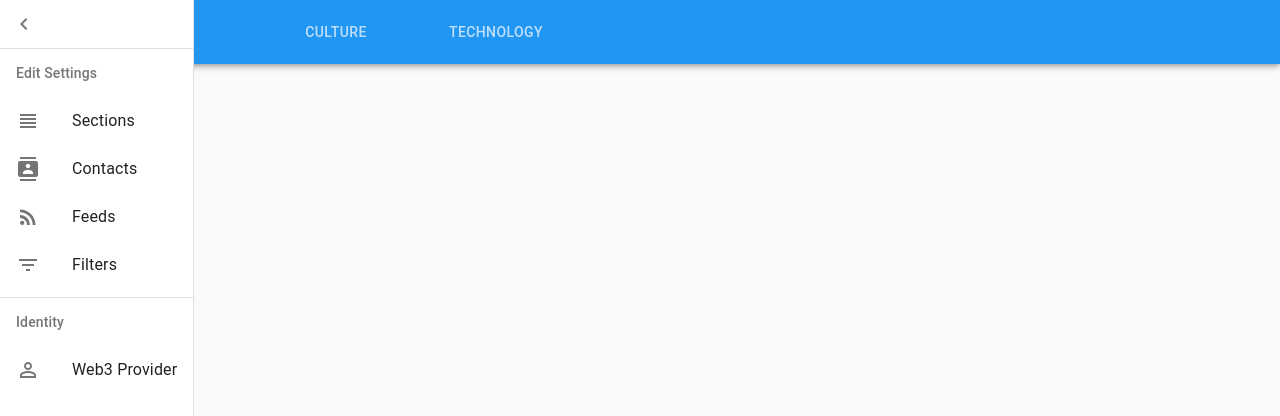
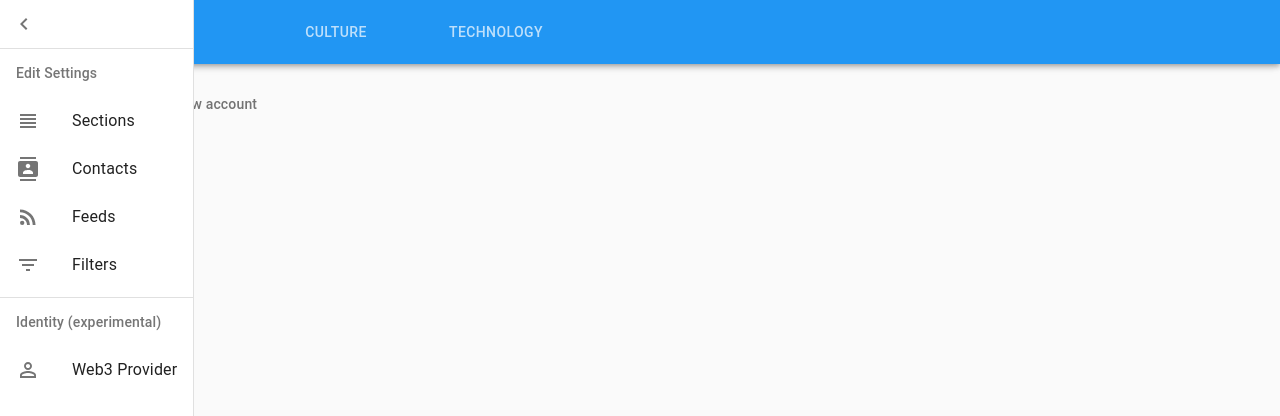
Before and after one commit to colealbon/cafe-society, a React app: page /web3-account-list in a window 1280 px wide. Both pictures are taken after a click on the button "Open drawer". Shown: the top 416 px of the page. Built offline with nearby package versions, Linux system fonts and the light colour scheme.

Commit message:
spit shine

```diff
--- a/src/components/AccountList.js
+++ b/src/components/AccountList.js
@@ -1,5 +1,6 @@
 import React, { Fragment } from 'react'
 import { connect } from 'react-redux'
+import PropTypes from 'prop-types'
 import List from '@material-ui/core/List'
 import ListItem from '@material-ui/core/ListItem'
 import ListItemText from '@material-ui/core/ListItemText'
@@ -11,14 +12,14 @@ const mapStateToProps = ({ accounts }) => {
   }
 }
 
-export const AccountList = ({ accounts, ...rest}) => {
+export const AccountList = ({ accounts }) => {
   return (
     <Fragment>
       <br/>
       <br/>
       <br/>
       <br/>
-      <List subheader={<ListSubheader>Web 3 accounts</ListSubheader>} >
+      <List subheader={<ListSubheader>{(accounts.length > 0) ? 'Web 3 accounts' : 'log in with metamask to view account'}</ListSubheader>} >
         {accounts.map((account) => {
           return (
             <ListItem key={account}>
@@ -31,5 +32,7 @@ export const AccountList = ({ accounts, ...rest}) => {
     </Fragment>
   )
 }
-
+AccountList.propTypes = {
+  accounts: PropTypes.array.isRequired,
+};
 export default connect(mapStateToProps)(AccountList)
--- a/src/components/LeftDrawer.js
+++ b/src/components/LeftDrawer.js
@@ -65,7 +65,7 @@ export const LeftDrawer = ({ leftDrawer, handleDrawerClose }) => {
         </ListItem>
       </List>
       <Divider />
-      <List subheader={<ListSubHeader>Identity</ListSubHeader>}>
+      <List subheader={<ListSubHeader>Identity (experimental)</ListSubHeader>}>
         <ListItem onClick={() => handleDrawerClose()} button key='/web3-account-list' component={Link} to='/web3-account-list'>
           <ListItemIcon><IdentityIcon/></ListItemIcon>
           <ListItemText primary="Web3 Provider" />
--- a/src/components/contacts/AddContact.js
+++ b/src/components/contacts/AddContact.js
@@ -1,10 +1,10 @@
 import React, { Fragment } from 'react'
+import PropTypes from 'prop-types'
 import { connect } from 'react-redux'
 import TextField from '@material-ui/core/TextField'
 import { Add } from '@material-ui/icons'
 import { addContact, updateContact} from '../../actions/contactActions'
 import IconButton from '@material-ui/core/IconButton'
-import PropTypes from 'prop-types'
 
 const mapStateToProps = ({contact}) => {
   if (!contact) {
@@ -35,6 +35,7 @@ const AddContact = ({ handleClickAddContact, handleInputChange, name }) => {
         <Add id='addContact' />
       </IconButton>
       <TextField
+        label='enter blockstack id'
         id='textFieldContact'
         onChange={handleInputChange}
         value={name}
```
